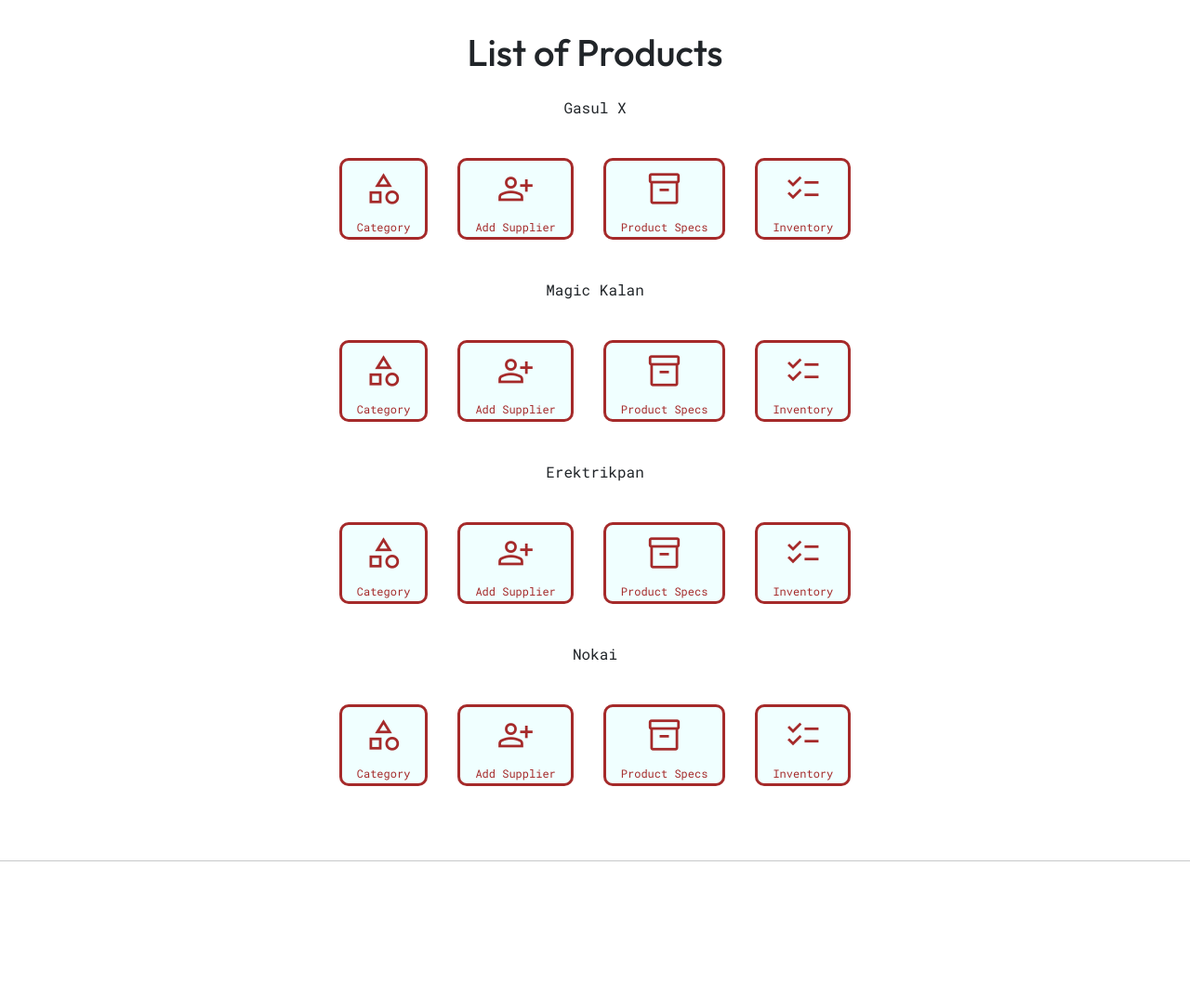
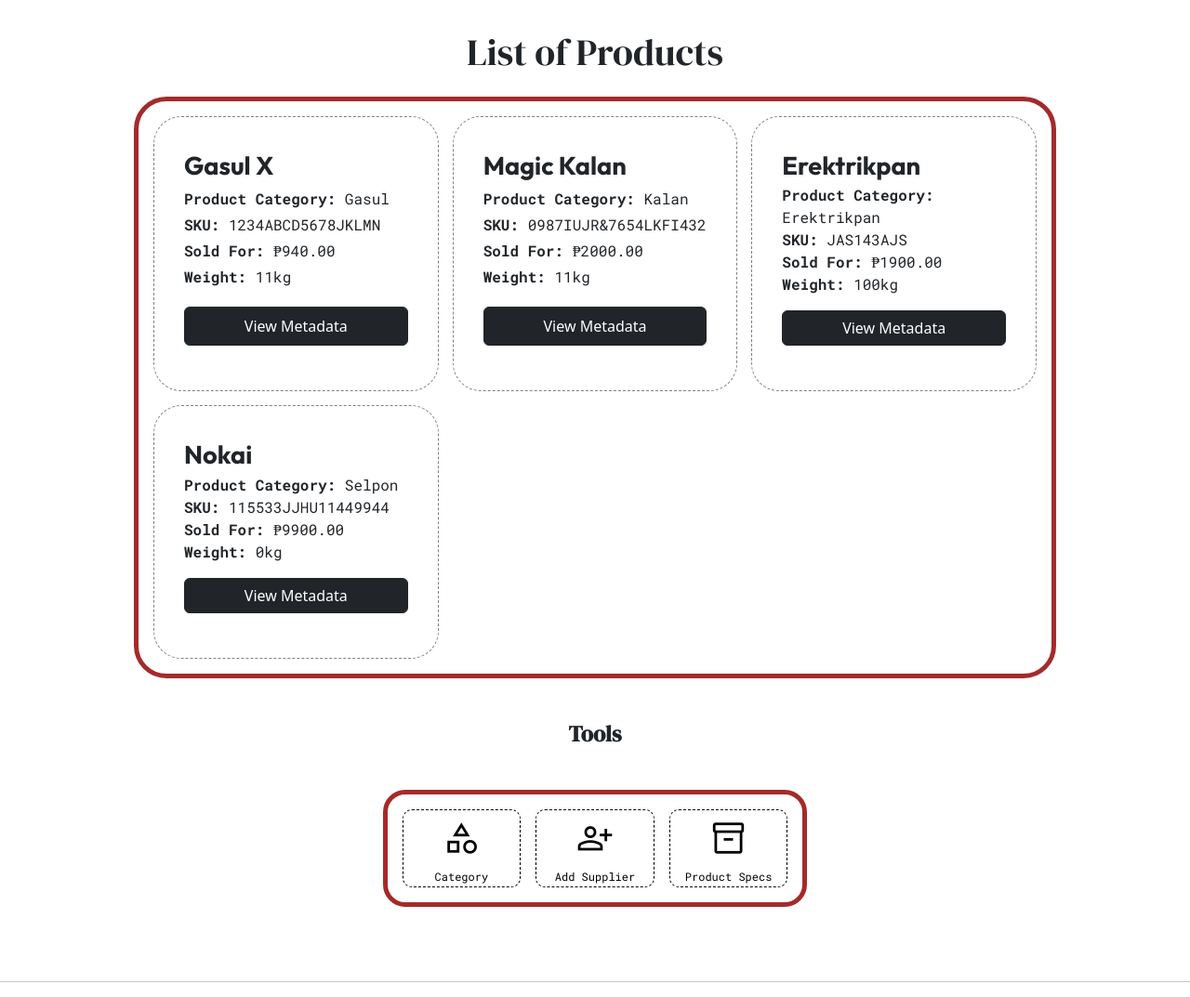
Before and after one commit to junealexis13/inventory_manager, a Django app: page /products/ in a window 1280 px wide. Shown: the part 128-1201 px from the top of the page at 93% size. Before the commit the page ends 1055 px from the top, so only its background shows below. Run offline with Django 5.2, Linux system fonts and the light colour scheme; data comes from the database, SQL or seed files in the repository; both versions use the stored data as it was after the commit.

Commit message:
major change

```diff
--- /dev/null
+++ b/home/static/css/product_list.css
@@ -0,0 +1,42 @@
+@import url('https://fonts.googleapis.com/css2?family=DM+Serif+Display:ital@0;1&family=Outfit:wght@100..900&family=Roboto+Mono:ital,wght@0,100..700;1,100..700&display=swap');
+:root {
+  --global-font-style-navbar-menu: "Roboto Mono";
+  --global-font-style-navbar-title: "DM Serif Display";
+  --global-font-style-navbar-section-title: "Outfit";
+}
+
+.p_container {
+    display: grid;
+    flex-direction: column;
+    border-radius: 30px;
+    padding: 2rem;
+    border: 1px dashed grey;
+}
+
+.p_container > p {
+    margin: 0;
+    font-family: var(--global-font-style-navbar-menu);
+}
+
+.p_container > p.pname {
+    font-family: var(--global-font-style-navbar-section-title);
+    font-size: clamp(0.9rem, 1.3rem + .5dvw, 2rem);
+    font-weight: bold;
+}
+
+.p_container > p > span {
+    font-weight: bold;
+}
+
+.p_container > button {
+    margin: 1rem 0;
+}
+
+
+.modal-body > p {
+    margin: 0;
+    font-family: var(--global-font-style-navbar-menu);
+}
+.modal-body > p > span {
+    font-weight: bold;
+}
--- a/home/static/css/noneview.css
+++ b/home/static/css/product_view.css
@@ -13,7 +13,6 @@
   align-items: center;
   flex-direction: column;
 }
-
 
 .product_cont {
   display: flex;
@@ -48,17 +47,37 @@
   text-align: justify;
 }
 
+.p_wrapper {
+  display: grid;
+  grid-template-columns: repeat(3, 1fr);
+  grid-template-rows: auto;
+  gap: 15px;
+  padding: 1rem;
+  border: 5px solid brown;
+  border-radius: 35px;
+}
+
+.product_cont > p {
+  margin-top: 2rem;
+  font-family: var(--global-font-style-navbar-title);
+  font-size: clamp(0.8rem, 1rem + 0.7dvw, 1.5rem);
+}
+
 .prompt-noproduct {
   color: brown;
   font-family: var(--global-font-style-navbar-title);
   font-size: clamp(1rem, 1.5rem + 1.65dvw, 5rem);
 }
+
 .add_elements {
-  display: flex;
-  justify-content: center;
-  align-items: center;
+  display: grid;
+  grid-template-columns: repeat(3, 1fr);
+  grid-template-rows: auto;
   margin: 2rem 0;
-  gap: 2rem;
+  gap: 1rem;
+  border: 5px solid brown;
+  border-radius: 24px;
+  padding: 1rem;
 }
 
 .add_elements > a {
@@ -71,13 +90,13 @@
   justify-content: center;
   align-items: center;
   min-width: 80px;
-  background-color: azure;
+
   border-radius: 10px;
-  border: 3px, solid, brown;
+  border: 1px, dashed, rgb(0, 0, 0);
 }
 
 .mini_button > * {
-  color: brown;
+  color: black;
   margin: 10px 1rem;
 
 }
@@ -91,7 +110,7 @@
 }
 
 .section > h1 {
-  font-family: var(--global-font-style-navbar-section-title);
+  font-family: var(--global-font-style-navbar-title);
 }
 
 @media screen and (max-width: 996px) {
@@ -118,6 +137,9 @@
   }
   .mini_button > * {
     color: brown;
+  }
 
+  .p_wrapper {
+    grid-template-columns: auto;
   }
-  }
+}
--- a/home/templates/blocks/productpage_blocks.html
+++ b/home/templates/blocks/productpage_blocks.html
@@ -15,9 +15,51 @@
         {% include "chunks/products_noneview.html" %}
         {% include "chunks/products_tools.html" %}
     {% else %}
-        {% for item in products %}
-            <p>{{ item.product_name }}</p>
-            {% include "chunks/products_tools.html" %}
-        {% endfor %}
+            <div class="p_wrapper">
+                {% for item in products %}
+                <div class="p_container">
+                    <p class="pname">{{ item.product_name }}</p>
+                    <p class="category"><span>Product Category:</span> {{ item.category }}</p>
+                    <p class="SKU"><span>SKU:</span> {{ item.SKU }}</p>
+                    <p class="selling_p"><span>Sold For:</span> &#x20B1;{{ item.selling_price }}</p>
+                    <p class="weight"><span>Weight:</span> {{ item.weight|floatformat:0 }}kg</p>
+
+                    <!-- Button trigger modal -->
+                    <button type="button" class="btn btn-dark" data-bs-toggle="modal" data-bs-target="#exampleModal{{ item.id }}">
+                        View Metadata
+                    </button>
+
+                    <!-- Modal View-->
+                    <div class="modal fade" id="exampleModal{{ item.id }}" tabindex="-1" aria-labelledby="exampleModalLabel{{ item.id }}" aria-hidden="true">
+                        <div class="modal-dialog">
+                            <div class="modal-content">
+                                <div class="modal-header">
+                                    <h1 class="modal-title fs-5" id="exampleModalLabel{{ item.id }}">{{ item.product_name }}</h1>
+                                    <button type="button" class="btn-close" data-bs-dismiss="modal" aria-label="Close"></button>
+                                </div>
+                                <div class="modal-body">
+                                    <p class="category"><span>Product Category:</span> {{ item.category }}</p>
+                                    <p class="SKU"><span>SKU:</span> {{ item.SKU }}</p>
+                                    <p class="weight"><span>Weight:</span> {{ item.weight|floatformat:0 }}kg</p>
+                                    <p class="description"><span>Description:</span> {{ item.description }}</p>
+                                    <p class="selling_p"><span>Sold For:</span> &#x20B1;{{ item.selling_price }}</p>
+                                    <p class="cost"><span>Acquisition Cost:</span> &#x20B1;{{ item.cost_price }}</p>
+                                    <p class="notes"><span>Remarks/Notes:</span> {{ item.notes }}</p>
+                                    <p class="discount"><span>Special Discount or Promo:</span> &#x20B1;{{ item.discount }}</p>
+                                </div>
+                                <div class="modal-footer">
+                                    <button type="button" class="btn btn-danger" data-bs-dismiss="modal">Close</button>
+                                </div>
+                            </div>
+                        </div>
+                    </div>
+                </div>
+            {% endfor %}
+
+            </div>
+
+        <p style="font-weight: bold;">Tools</p>
+        {% include "chunks/products_tools.html" %}
+
     {% endif %}
 {% endblock %}
--- a/home/templates/chunks/products_tools.html
+++ b/home/templates/chunks/products_tools.html
@@ -1,5 +1,3 @@
-
-
 <div class="add_elements">
     <a href="{% url 'mngr-forms' %}?formID=category">
         <div class="mini_button">
@@ -24,14 +22,10 @@
         </div>
         <!-- Product Specs or Product Model-->
     </a>
-    <a href="{% url 'mngr-forms' %}?formID=stocks">
+    <!-- <a href="{% url 'mngr-forms' %}?formID=stocks">
         <div class="mini_button">
             <span class="material-symbols-outlined">checklist</span>
             <small>Inventory</small>
-            <!-- Stocks -->
         </div>
-    </a>
-
-
-
+    </a> -->
 </div>
--- a/home/templates/home/add_product.html
+++ b/home/templates/home/add_product.html
@@ -8,7 +8,8 @@
     {% load static %}
     <link rel="icon" type="image/x-icon" href="{% static 'images/mgt.ico' %}">
     <link rel="stylesheet" href="{% static 'css/navbar.css' %}">
-    <link rel="stylesheet" href="{% static 'css/noneview.css' %}">
+    <link rel="stylesheet" href="{% static 'css/product_view.css' %}">
+    <link rel="stylesheet" href="{% static 'css/product_list.css' %}">
     <link rel="stylesheet" href="https://fonts.googleapis.com/css2?family=Material+Symbols+Outlined:opsz,wght,FILL,GRAD@24,400,0,0" />
 
   </head>
@@ -31,7 +32,10 @@
 
     <footer>
       <script src="https://cdn.jsdelivr.net/npm/bootstrap@5.3.3/dist/js/bootstrap.bundle.min.js" integrity="sha384-YvpcrYf0tY3lHB60NNkmXc5s9fDVZLESaAA55NDzOxhy9GkcIdslK1eN7N6jIeHz" crossorigin="anonymous"></script>
+      <script src="https://cdn.jsdelivr.net/npm/@popperjs/core@2.11.8/dist/umd/popper.min.js" integrity="sha384-I7E8VVD/ismYTF4hNIPjVp/Zjvgyol6VFvRkX/vR+Vc4jQkC+hVqc2pM8ODewa9r" crossorigin="anonymous"></script>
+      <script src="https://cdn.jsdelivr.net/npm/bootstrap@5.3.3/dist/js/bootstrap.min.js" integrity="sha384-0pUGZvbkm6XF6gxjEnlmuGrJXVbNuzT9qBBavbLwCsOGabYfZo0T0to5eqruptLy" crossorigin="anonymous"></script>
       <script src="{% static 'js/navbar.js' %}"></script>
+
     </header>
   </body>
 </html>
--- a/home/templates/home/homepage.html
+++ b/home/templates/home/homepage.html
@@ -8,7 +8,6 @@
     {% load static %}
     <link rel="icon" type="image/x-icon" href="{% static 'images/mgt.ico' %}">
     <link rel="stylesheet" href="{% static 'css/navbar.css' %}">
-    <link rel="stylesheet" href="{% static 'css/forms.css' %}">
     <link rel="stylesheet" href="{% static 'css/app_gallery.css' %}">
     <link rel="stylesheet" href="https://fonts.googleapis.com/css2?family=Material+Symbols+Outlined:opsz,wght,FILL,GRAD@24,400,0,0" />
 </head>
```
Also changed, not shown: home/static/css/app_gallery.css (+14 -4 lines), db.sqlite3.
